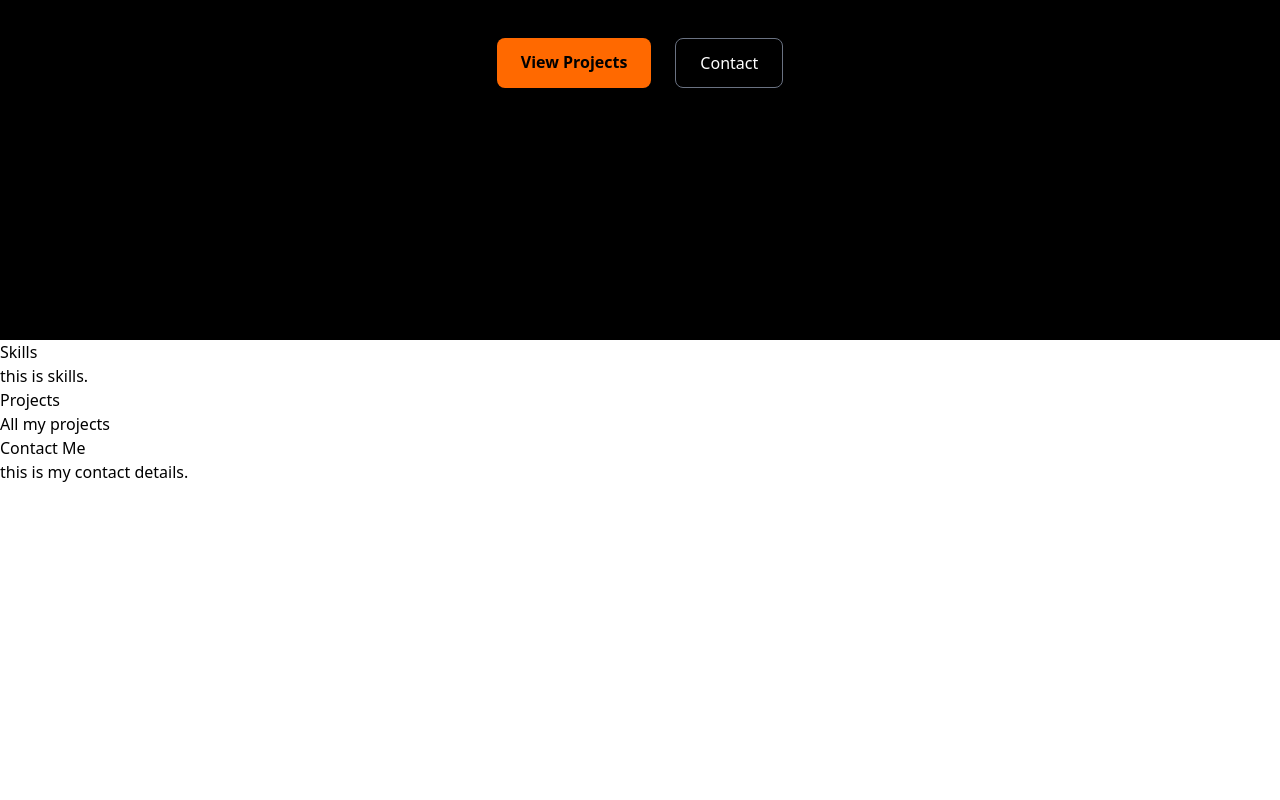
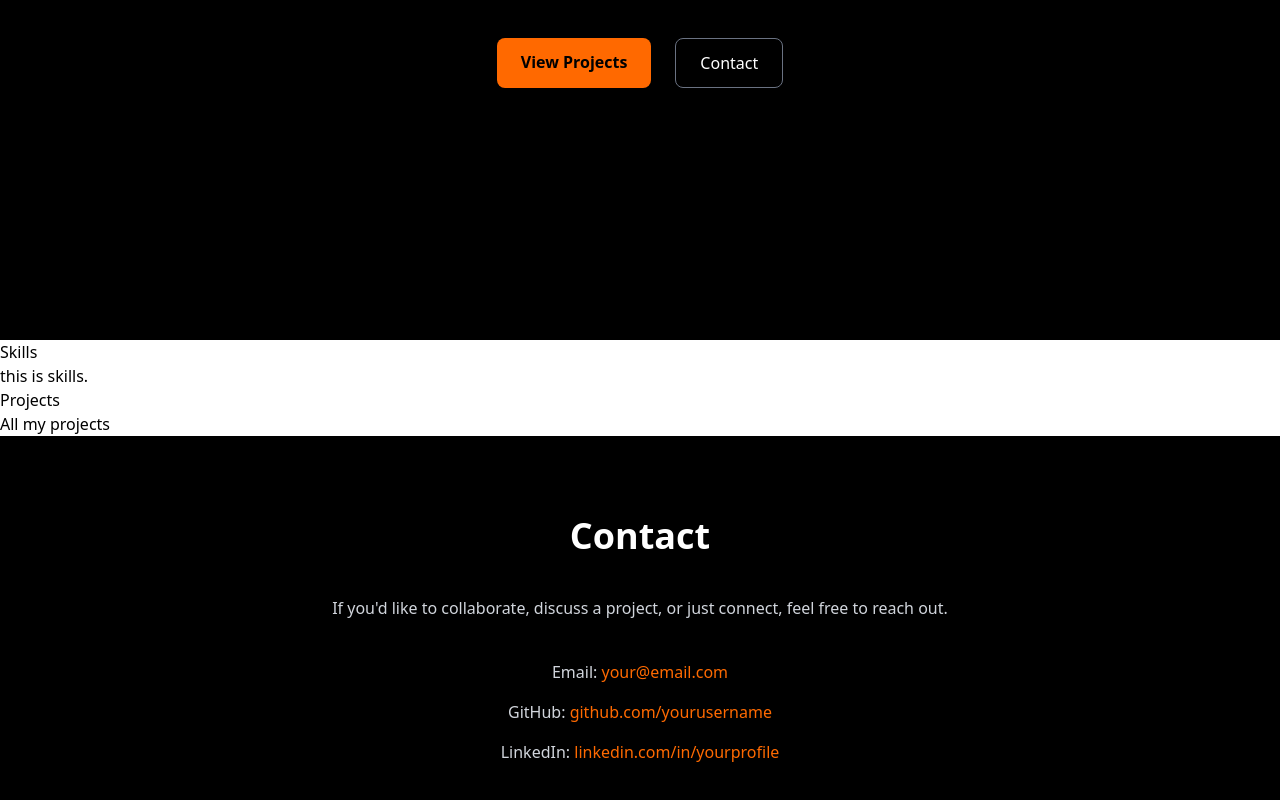
Before and after one commit to ZhenNeo/ShadowPort, a Next.js app in the folder shadowport/: page / in a window 1280 px wide. Shown: the part 460-1260 px from the top of the page. Before the commit the page ends 944 px from the top, so only its background shows below. Built offline with nearby package versions, Linux system fonts and the light colour scheme.

Commit message:
made changes to the contact page, same style is used as the about page.

```diff
--- a/shadowport/app/contact/page.tsx
+++ b/shadowport/app/contact/page.tsx
@@ -1,8 +1,34 @@
 export default function Contact() {
   return (
-    <section>
-      <h2>Contact Me</h2>
-      <p>this is my contact details.</p>
+    <section className="min-h-screen bg-black text-white px-6 py-20 flex justify-center">
+
+      <div className="max-w-3xl w-full space-y-10 text-center">
+
+        <h1 className="text-4xl font-bold">Contact</h1>
+
+        <p className="text-gray-300">
+          If you'd like to collaborate, discuss a project, or just connect,
+          feel free to reach out.
+        </p>
+
+        <div className="space-y-4 text-gray-300">
+
+          <p>
+            Email: <span className="text-orange-500">your@email.com</span>
+          </p>
+
+          <p>
+            GitHub: <span className="text-orange-500">github.com/yourusername</span>
+          </p>
+
+          <p>
+            LinkedIn: <span className="text-orange-500">linkedin.com/in/yourprofile</span>
+          </p>
+
+        </div>
+
+      </div>
+
     </section>
   )
 }
```
